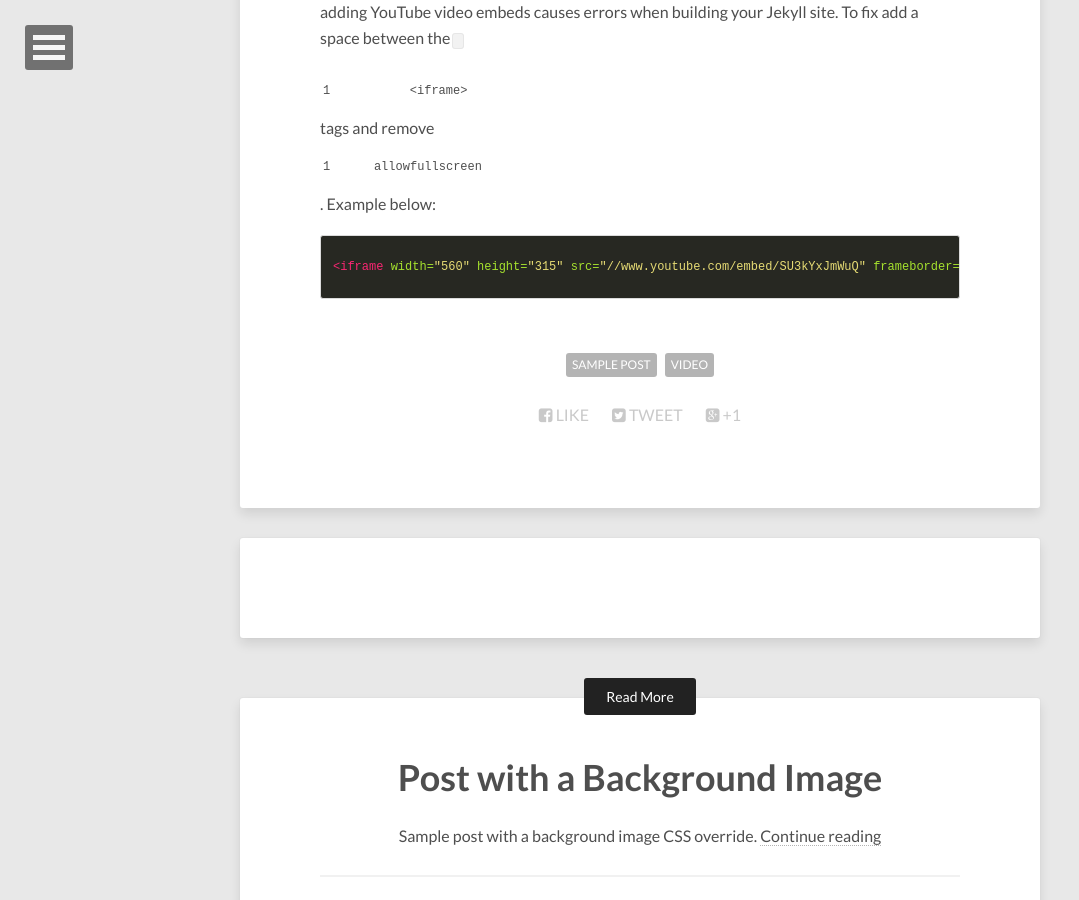
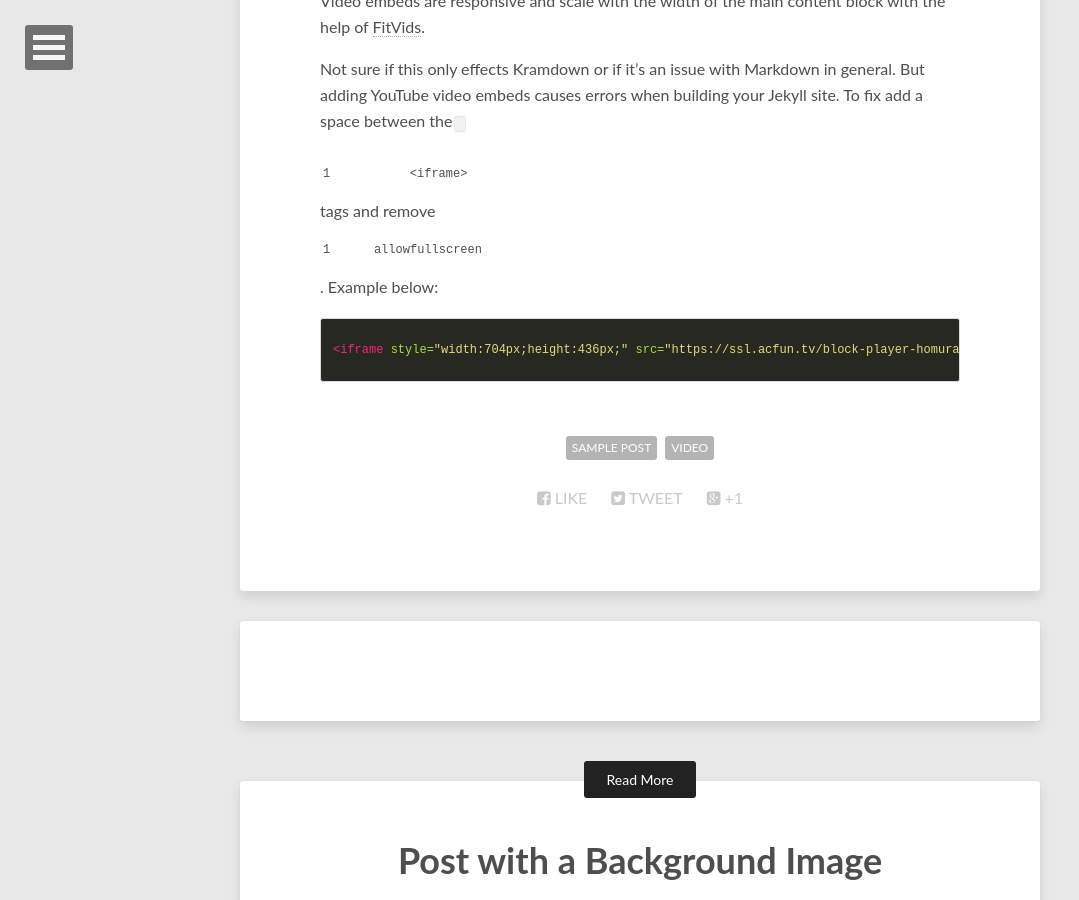
Before and after one commit to yycsysu/yycsysu.github.io, a Jekyll site: the page built from _posts/2013-06-25-video-post.md, in a window 1280 px wide and 900 px high, scrolled down 747 px. Shown: the whole window, without its empty margins (0-1079 px from the left). Built offline with Jekyll 4.4.1, drawn with Linux system fonts in a browser that asks for light colours; nearby versions of some CDN libraries; comment, search, counter and statistics services are not loaded.

Commit message:
real rm google

```diff
--- a/_includes/head.html
+++ b/_includes/head.html
@@ -35,7 +35,7 @@
 <!-- For all browsers -->
 <link rel="stylesheet" href="{{ site.url }}/assets/css/main.css">
 <!-- Webfonts -->
-<link href="//fonts.googleapis.com/css?family=Lato:300,400,700,300italic,400italic" rel="stylesheet" type="text/css">
+<!--<link href="//fonts.googleapis.com/css?family=Lato:300,400,700,300italic,400italic" rel="stylesheet" type="text/css">-->
 
 <meta http-equiv="cleartype" content="on">
 
--- a/_posts/2013-06-25-video-post.md
+++ b/_posts/2013-06-25-video-post.md
@@ -5,12 +5,11 @@
 tags: [sample post, video]
 ---
 
-<iframe width="560" height="315" src="//www.youtube.com/embed/SU3kYxJmWuQ" frameborder="0"> </iframe>
-
+<iframe style="width:704px;height:436px;" src="https://ssl.acfun.tv/block-player-homura.html#vid=2472444;from=http://www.acfun.tv" id="ACFlashPlayer-re" frameborder="0"></iframe>
 Video embeds are responsive and scale with the width of the main content block with the help of [FitVids](http://fitvidsjs.com/).
 
 Not sure if this only effects Kramdown or if it's an issue with Markdown in general. But adding YouTube video embeds causes errors when building your Jekyll site. To fix add a space between the `<iframe>` tags and remove `allowfullscreen`. Example below:
 
 {% highlight html %}
-<iframe width="560" height="315" src="//www.youtube.com/embed/SU3kYxJmWuQ" frameborder="0"> </iframe>
+<iframe style="width:704px;height:436px;" src="https://ssl.acfun.tv/block-player-homura.html#vid=2472444;from=http://www.acfun.tv" id="ACFlashPlayer-re" frameborder="0"></iframe>
 {% endhighlight %}
```
